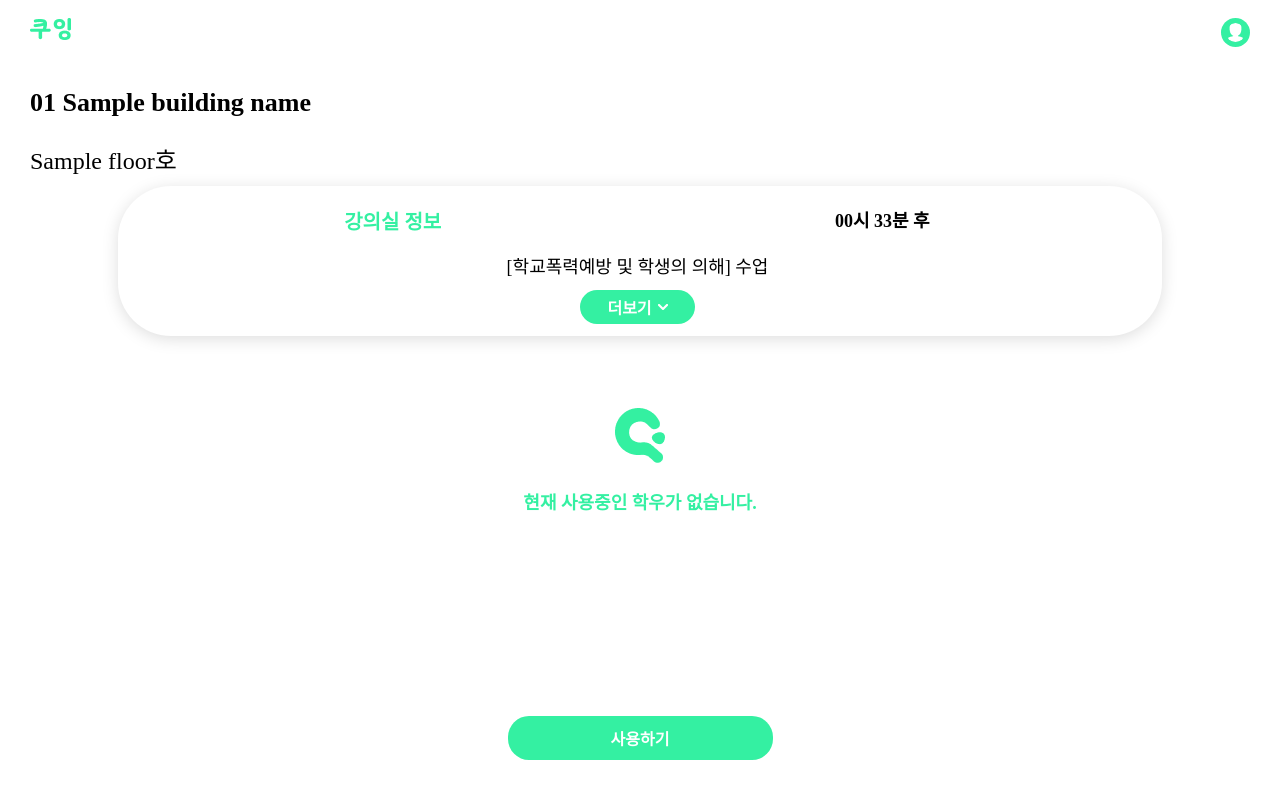
After one commit to JeonK1/KUing, a Django app: template time_table/templates/room.html in a window 1280 px wide. The commit adds this page. Run offline with Django 3.2, Linux system fonts and the light colour scheme; the template is opened without the code that fills it: most values are stand-ins (such as "Sample title", 1, 10 or a date in 2020).

Commit message:
add room design

```diff
--- /dev/null
+++ b/time_table/static/css/room.css
@@ -0,0 +1,143 @@
+.header_wrapper{
+    position:static;
+    background:black;
+    width:100%;
+}
+.ic_kuing{
+    position:absolute;
+    left:0;
+    margin: 10px 0px 0px 30px;
+}
+.ic_mypage{
+    position:absolute;
+    right:0;
+    margin: 10px 30px 0px 0px;
+    padding:5px;
+    border-radius: 20px;
+    background:#34F0A2;
+}
+.container{
+    position:static;
+    padding: 40px 20px 0px 20px;
+}
+.header{
+    flex: 0 0 100%;
+    margin-top: 40px;
+    margin-left: 2px;
+    margin-bottom: 10px;
+}
+.header_title{
+    margin-bottom: 23px;
+    font-size: 26px;
+    font-weight: bold;
+}
+.header_option{
+    position:absolute;
+    right:0;
+    padding-right: 30px;
+    font-size: 18px;
+}
+table{
+    border-spacing: 0px;
+}
+.wrapper{
+    display: flex;
+    justify-content: center;
+
+}
+.contents{
+    margin: 0 auto;
+    position: static;
+    padding: 20px 35px 0px 30px;
+    background: #FFFFFF;
+    box-shadow: 0px 3px 17px -1px rgba(0, 0, 0, 0.15);
+    border-radius: 53px;
+    width: 80%;
+}
+
+.time_with_lecture{
+    width: 59px;
+    height: 37px;
+    font-size: 10px;
+    background-color: #ACC1B9;
+    border: 0.5px #ACC1B9 solid;
+}
+.time_without_lecture{
+    width: 59px;
+    height: 37px;
+    background-color: #ffffff;
+    border: 0.5px #ACC1B9 solid;
+}
+.class_info_header{
+    display: grid;
+    grid-template-columns: 1fr 1fr;
+    margin-bottom : 17px;
+}
+.class_info_title{
+    font-weight: bold;
+    font-size: 20px;
+    text-align: center;
+    color: #34F0A2;
+}
+.class_info_time{
+    font-weight: bold;
+    font-size: 18px;
+    text-align: center;
+    color: #000000;
+}
+.class_info_className{
+    font-size: 18px;
+    text-align: center;
+    color: #000000;
+    margin-bottom : 12px;
+}
+.class_info_moreBtn{
+    width:115px;
+    background-color: #34F0A2;
+    border-radius: 21px;
+    text-align: center;
+    font-weight: bold;
+    font-size: 18px;
+    color: #ffffff;
+    font-size: 16px;
+    padding-top: 5px;
+    padding-bottom: 5px;
+    margin-bottom : 12px;
+}
+.class_info_moreBtn_img{
+    margin-left : 2px;
+    margin-bottom: 4px;
+}
+.class_info_btnWrapper{
+    display:flex;
+    justify-content : center;
+}
+.bg_notUse_wrapper{
+    display:absolute;
+    text-align:center;
+    margin-top:72px;
+}
+.bg_notUse_word{
+    font-weight: bold;
+    font-size: 18px;
+    color: #34f0a2;
+}
+.useBtn_wrapper{
+    display:flex;
+    justify-content : center;
+}
+.useBtn{
+    position:absolute;
+    bottom:0;
+    width:265px;
+    background-color: #34F0A2;
+    border-radius: 21px;
+    text-align: center;
+    font-weight: bold;
+    font-size: 18px;
+    color: #ffffff;
+    padding-top:10px;
+    padding-bottom:10px;
+    font-size: 16px;
+    margin-bottom: 40px;
+}
--- /dev/null
+++ b/time_table/templates/room.html
@@ -0,0 +1,32 @@
+{% extends 'base.html' %}
+{% load static %}
+{% block content %}
+     <link rel="stylesheet" href="{% static 'css/room.css' %}">
+     <div class="header">
+            <div class="header_title">
+                {{ building_index | stringformat:"02d" }}
+                {{ building_name }}
+            </div>
+            <div style="font-size: 24px; color: #000000;">{{floor}}호</div>
+     </div>
+    <div class="contents">
+        <div class="class_info_header" >
+            <div class="class_info_title">강의실 정보</div>
+            <div class="class_info_time">00시 33분 후</div>
+        </div>
+        <div class="class_info_className">[학교폭력예방 및 학생의 의해] 수업</div>
+        <div class="class_info_btnWrapper">
+            <div class="class_info_moreBtn">
+                더보기
+                <img class="class_info_moreBtn_img" src="{% static 'img/ic_downBtn.png' %}">
+            </div>
+        </div>
+    </div>
+    <div class="bg_notUse_wrapper">
+        <img src="{% static 'img/kuing_mark.png' %}">
+        <div class="bg_notUse_word"><br>현재 사용중인 학우가 없습니다.</div>
+    </div>
+    <div class="useBtn_wrapper">
+        <div class="useBtn">사용하기</div>
+    </div>
+{% endblock %}
--- a/time_table/urls.py
+++ b/time_table/urls.py
@@ -1,7 +1,9 @@
 from django.urls import path
-from .views import RoomList, index, RoomFilter
+from .views import RoomList, index, RoomFilter, Room
+
 urlpatterns = [
     path('', index),
     path("room_list/<int:building_index>/room_filter", RoomFilter.as_view(), name="room_list"),
     path("room_list/<int:building_index>/", RoomList.as_view(), name="room_list"),
+    path("room_list/<int:building_index>/<int:floor>", Room.as_view(), name="room_list"),
 ]
```
Also changed, not shown: time_table/templates/room_list.html (+4 -4 lines), time_table/views.py (+40 -0 lines), time_table/static/img/ic_downBtn.png (added).
